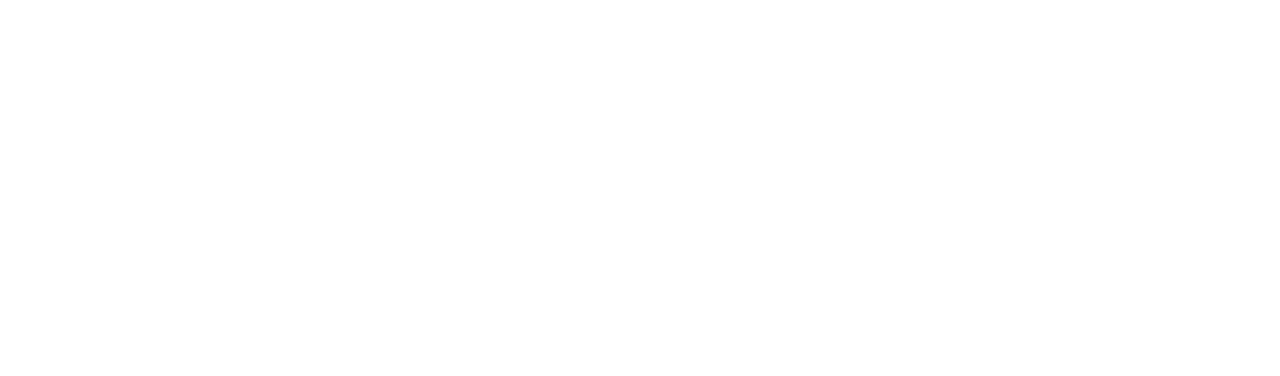
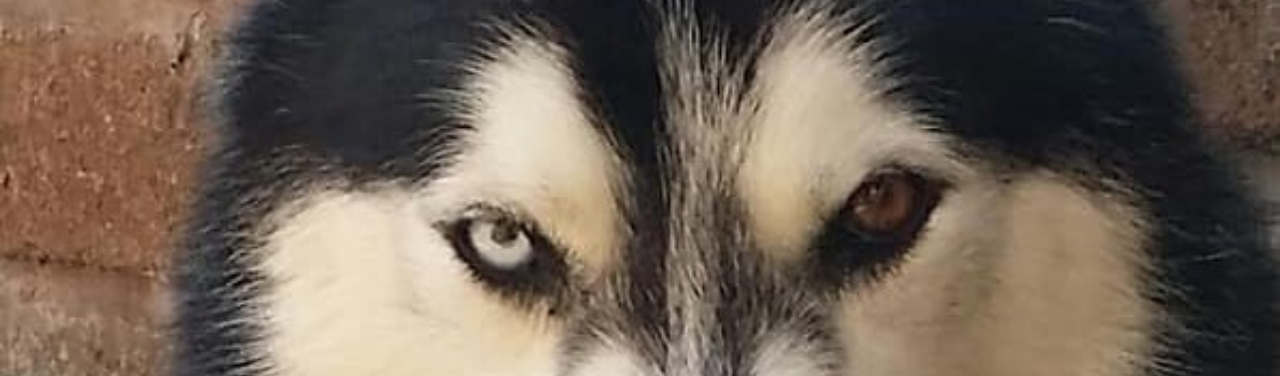
Before and after one commit to mclarework/woof, a plain HTML site: page index.html in a window 1280 px wide. Shown: the top 376 px of the page. Drawn offline with Linux system fonts and the light colour scheme.

Commit message:
Add files via upload

```diff
--- a/main.css
+++ b/main.css
@@ -1,5 +1,5 @@
 html {
-    background: url("woof.jpg") no-repeat center center fixed;
+    background: url("./images/woof.jpg") no-repeat center center fixed;
     background-size: cover;
   }
 
```
